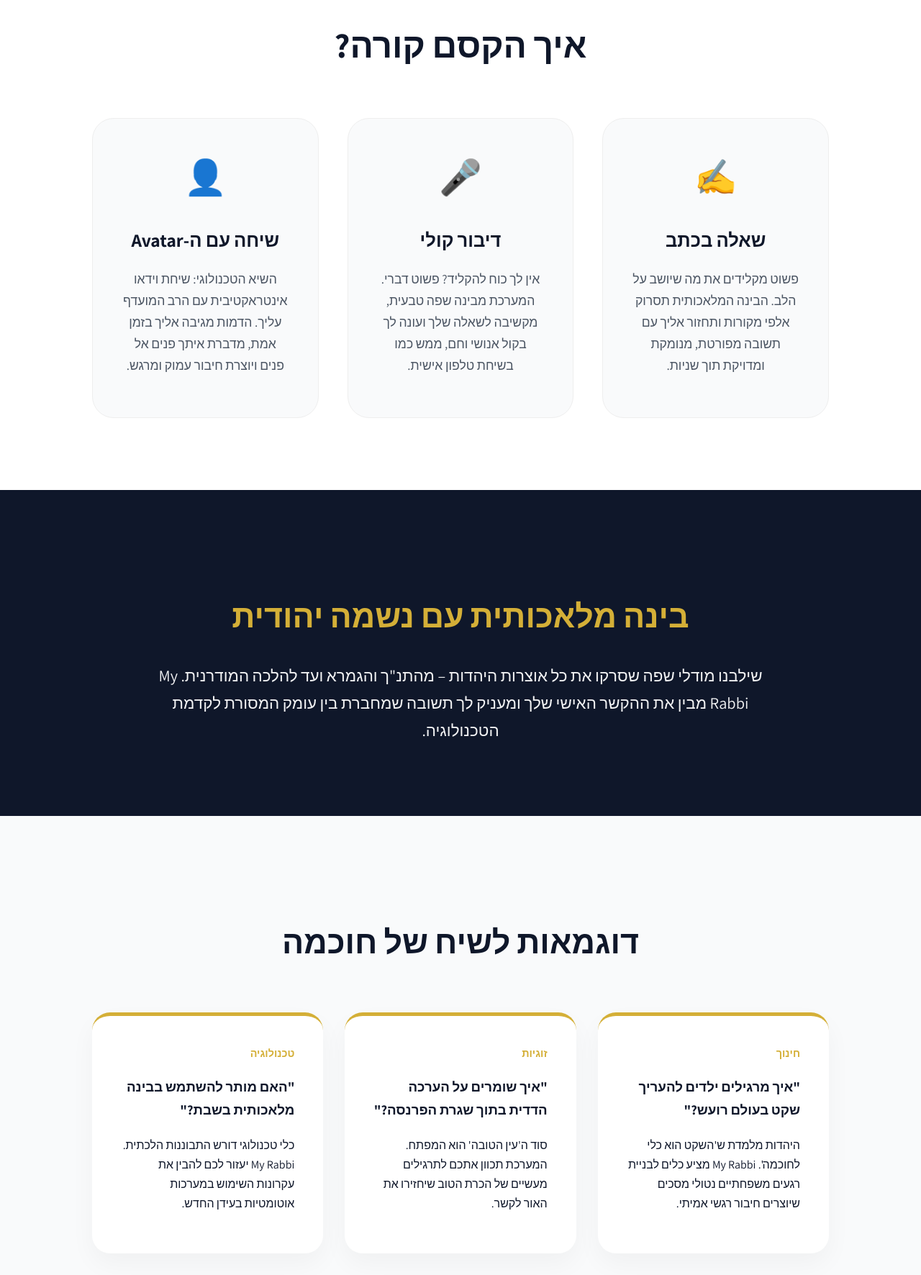
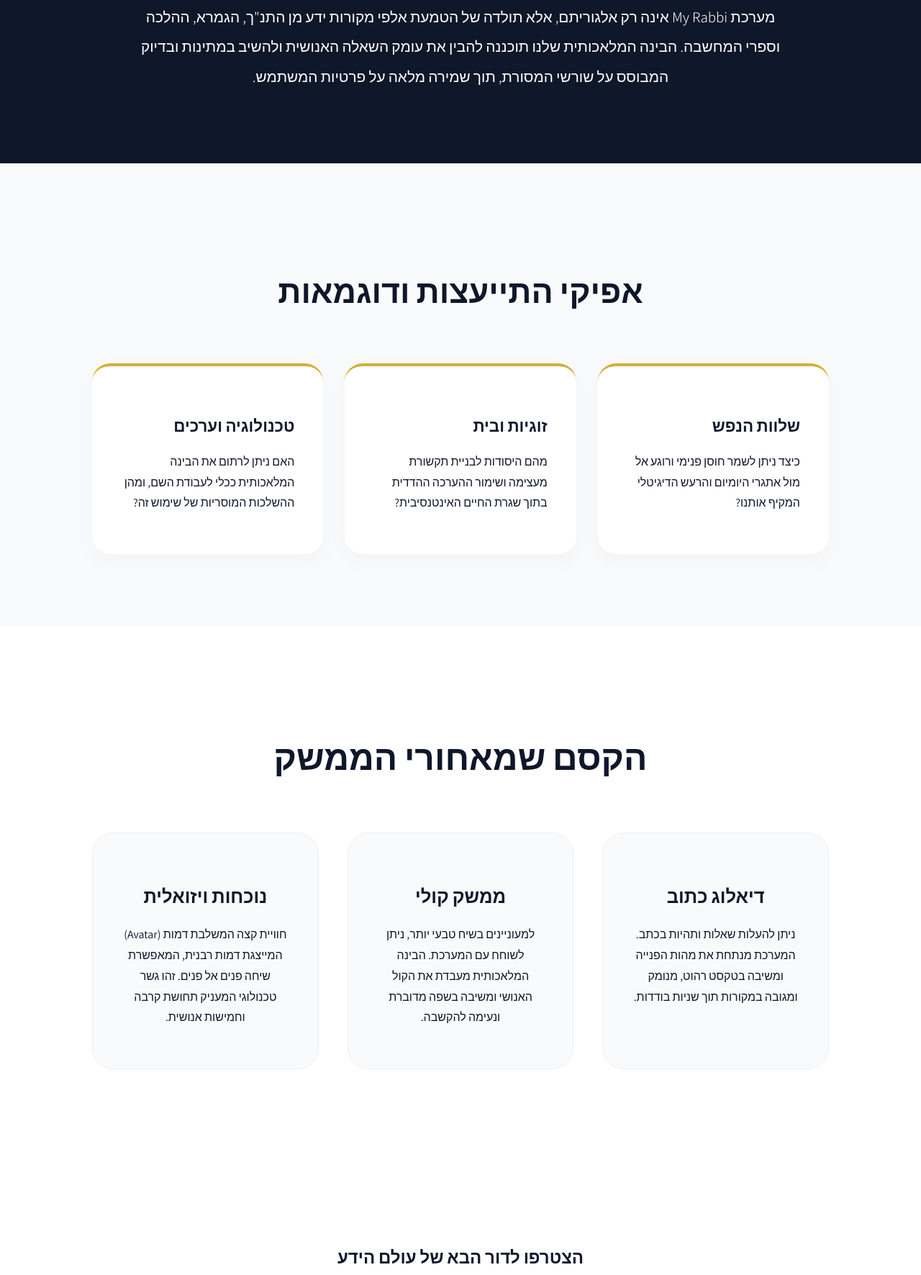
Before and after one commit to aginsberger-cpu/MY-RABBY, a plain HTML site: page index.html in a window 1280 px wide. Shown: the part 974-2746 px from the top of the page at 72% size. Drawn offline with Linux system fonts and the light colour scheme.

Commit message:
Update index.html

```diff
--- a/index.html
+++ b/index.html
@@ -3,7 +3,7 @@
 <head>
     <meta charset="UTF-8">
     <meta name="viewport" content="width=device-width, initial-scale=1.0">
-    <title>My Rabbi | בינה מלאכותית בלב יהודי</title>
+    <title>My Rabbi | חוכמת הדורות בבינה מלאכותית</title>
     <link href="https://fonts.googleapis.com/css2?family=Assistant:wght@300;400;700&display=swap" rel="stylesheet">
     <style>
         :root {
@@ -15,18 +15,15 @@
 
         body {
             font-family: 'Assistant', sans-serif;
-            margin: 0;
-            padding: 0;
+            margin: 0; padding: 0;
             background-color: white;
             color: var(--primary-blue);
-            line-height: 1.7;
+            line-height: 1.8;
         }
 
         header {
-            position: fixed;
-            top: 0; left: 0; right: 0;
-            height: 75px;
-            background: rgba(255, 255, 255, 0.98);
+            position: fixed; top: 0; left: 0; right: 0;
+            height: 75px; background: rgba(255, 255, 255, 0.98);
             backdrop-filter: blur(15px);
             display: flex; align-items: center; justify-content: space-between;
             padding: 0 10%; z-index: 1000;
@@ -41,62 +38,47 @@
             color: var(--accent-gold); font-weight: 700; font-size: 0.85rem;
             text-align: center; line-height: 1.1;
         }
-        .logo-text { font-weight: 700; font-size: 1.3rem; }
 
         .hero {
             display: flex; align-items: center; justify-content: space-between;
             padding: 180px 10% 100px;
             background: linear-gradient(135deg, #f8fafc 0%, #ffffff 100%);
-            min-height: 60vh;
         }
 
         .hero-text { flex: 1; padding-left: 60px; }
-        .hero-text .ai-badge { display: inline-block; background: var(--primary-blue); color: var(--accent-gold); padding: 6px 20px; border-radius: 50px; font-weight: 700; margin-bottom: 25px; font-size: 0.8rem; }
-        .hero-text h1 { font-size: 4rem; margin-bottom: 20px; font-weight: 700; line-height: 1.1; }
-        .hero-text p { font-size: 1.5rem; color: var(--text-gray); max-width: 600px; margin-bottom: 40px; }
+        .hero-text h1 { font-size: 3.8rem; margin-bottom: 20px; font-weight: 700; line-height: 1.2; }
+        .hero-text p { font-size: 1.4rem; color: var(--text-gray); max-width: 650px; }
 
         .hero-image img {
             width: 420px; border-radius: 50%; border: 12px solid white;
             box-shadow: 0 40px 80px rgba(0,0,0,0.12);
         }
 
-        /* איך זה עובד - הקסם הטכנולוגי */
-        .how-it-works { padding: 100px 10%; background: white; text-align: center; }
-        .how-it-works h2 { font-size: 3rem; margin-bottom: 60px; }
-        .methods-grid { display: grid; grid-template-columns: repeat(auto-fit, minmax(280px, 1fr)); gap: 40px; }
-        .method-card {
-            padding: 40px; border-radius: 30px; background: var(--light-bg);
-            transition: 0.3s; border: 1px solid #eee;
-        }
-        .method-card:hover { transform: translateY(-10px); background: white; box-shadow: 0 20px 40px rgba(0,0,0,0.05); border-color: var(--accent-gold); }
-        .method-icon { font-size: 3rem; margin-bottom: 20px; display: block; }
-        .method-card h3 { font-size: 1.6rem; color: var(--primary-blue); margin-bottom: 15px; }
-        .method-card p { color: var(--text-gray); font-size: 1.1rem; }
+        /* חלק 2: בינה מלאכותית עם נשמה */
+        .ai-soul { padding: 100px 15%; background: var(--primary-blue); color: white; text-align: center; }
+        .ai-soul h2 { color: var(--accent-gold); font-size: 2.8rem; margin-bottom: 25px; }
+        .ai-soul p { max-width: 900px; margin: 0 auto; font-size: 1.3rem; font-weight: 300; line-height: 2; }
 
-        .ai-feature { padding: 100px 15%; background: var(--primary-blue); color: white; text-align: center; }
-        .ai-feature h2 { color: var(--accent-gold); font-size: 2.8rem; margin-bottom: 25px; }
-        .ai-feature p { max-width: 900px; margin: 0 auto; font-size: 1.4rem; opacity: 0.95; }
-
+        /* חלק 3: בנק השאלות */
         .q-bank { padding: 100px 10%; background-color: var(--light-bg); }
         .q-bank h2 { text-align: center; font-size: 2.8rem; margin-bottom: 60px; }
         .q-grid { max-width: 1100px; margin: 0 auto; display: grid; grid-template-columns: repeat(auto-fit, minmax(320px, 1fr)); gap: 30px; }
-        .q-card {
-            background: white; padding: 40px; border-radius: 25px;
-            box-shadow: 0 15px 35px rgba(0,0,0,0.04); border-top: 5px solid var(--accent-gold);
-        }
-        .q-card .tag { color: var(--accent-gold); font-weight: 700; font-size: 0.9rem; margin-bottom: 15px; display: block; }
+        .q-card { background: white; padding: 40px; border-radius: 25px; box-shadow: 0 10px 30px rgba(0,0,0,0.03); border-top: 4px solid var(--accent-gold); }
+        .q-card h3 { font-size: 1.4rem; margin-bottom: 15px; color: var(--primary-blue); }
 
-        .cta { padding: 120px 10%; text-align: center; background: white; }
-        button {
-            padding: 22px 60px; background-color: var(--accent-gold); color: white; border: none;
-            border-radius: 60px; cursor: pointer; font-weight: 700; font-size: 1.25rem;
-            box-shadow: 0 10px 25px rgba(212, 175, 55, 0.3); transition: 0.3s;
-        }
+        /* חלק 4: הקסם - איך זה עובד */
+        .how-magic { padding: 100px 10%; background: white; text-align: center; }
+        .how-magic h2 { font-size: 3rem; margin-bottom: 60px; }
+        .steps-container { display: grid; grid-template-columns: repeat(auto-fit, minmax(280px, 1fr)); gap: 40px; }
+        .step { padding: 40px; border-radius: 30px; background: var(--light-bg); border: 1px solid #eee; }
+        .step h3 { font-size: 1.6rem; margin-bottom: 15px; color: var(--primary-blue); }
+
+        .cta { padding: 120px 10%; text-align: center; }
+        button { padding: 22px 60px; background-color: var(--accent-gold); color: white; border: none; border-radius: 60px; cursor: pointer; font-weight: 700; font-size: 1.25rem; }
 
         @media (max-width: 768px) {
             .hero { flex-direction: column-reverse; text-align: center; padding-top: 140px; }
             .hero-text { padding-left: 0; }
-            .hero-text h1 { font-size: 2.8rem; }
             .hero-image img { width: 300px; }
         }
     </style>
@@ -108,7 +90,7 @@
             <div class="logo-circle">MY<br>RABBI</div>
             <div class="logo-text">MY RABBI</div>
         </div>
-        <button style="padding: 10px 25px; font-size: 1rem;" onclick="document.getElementById('waitlist').scrollIntoView()">להרשמה</button>
+        <button style="padding: 10px 25px; font-size: 1rem;" onclick="document.getElementById('waitlist').scrollIntoView()">הצטרפות</button>
     </header>
 
     <section class="hero">
@@ -116,64 +98,56 @@
             <img src="rabbi_image.jpg" alt="My Rabbi">
         </div>
         <div class="hero-text">
-            <div class="ai-badge">FUTURE OF TRADITION</div>
-            <h1>התשובות שחיפשת.<br><span style="color: var(--accent-gold);">בכל דרך שתבחרי.</span></h1>
-            <p>המהפכה כבר כאן. My Rabbi רותם את טכנולוגיית ה-AI הכי מתקדמת בעולם כדי לתת לך מענה אישי, מהיר ומדויק – בטקסט, בקול או בשיחה פנים אל פנים.</p>
-            <button onclick="document.getElementById('how').scrollIntoView()">איך זה עובד?</button>
+            <h1>מענה תורני בשפה של המחר.</h1>
+            <p>ברוכים הבאים למרחב של חוכמה, שבו המקורות העתיקים פוגשים את קדמת הטכנולוגיה. שיח אישי, מעמיק ומכבד המונגש לכל אדם, בכל עת.</p>
         </div>
     </section>
 
-    <section class="how-it-works" id="how">
-        <h2>איך הקסם קורה?</h2>
-        <div class="methods-grid">
-            <div class="method-card">
-                <span class="method-icon">✍️</span>
-                <h3>שאלה בכתב</h3>
-                <p>פשוט מקלידים את מה שיושב על הלב. הבינה המלאכותית תסרוק אלפי מקורות ותחזור אליך עם תשובה מפורטת, מנומקת ומדויקת תוך שניות.</p>
+    <section class="ai-soul">
+        <h2>בינה מלאכותית עם נשמה יהודית</h2>
+        <p>מערכת My Rabbi אינה רק אלגוריתם, אלא תולדה של הטמעת אלפי מקורות ידע מן התנ"ך, הגמרא, ההלכה וספרי המחשבה. הבינה המלאכותית שלנו תוכננה להבין את עומק השאלה האנושית ולהשיב במתינות ובדיוק המבוסס על שורשי המסורת, תוך שמירה מלאה על פרטיות המשתמש.</p>
+    </section>
+
+    <section class="q-bank">
+        <h2>אפיקי התייעצות ודוגמאות</h2>
+        <div class="q-grid">
+            <div class="q-card">
+                <h3>שלוות הנפש</h3>
+                <p>כיצד ניתן לשמר חוסן פנימי ורוגע אל מול אתגרי היומיום והרעש הדיגיטלי המקיף אותנו?</p>
             </div>
-            <div class="method-card">
-                <span class="method-icon">🎤</span>
-                <h3>דיבור קולי</h3>
-                <p>אין לך כוח להקליד? פשוט דברי. המערכת מבינה שפה טבעית, מקשיבה לשאלה שלך ועונה לך בקול אנושי וחם, ממש כמו בשיחת טלפון אישית.</p>
+            <div class="q-card">
+                <h3>זוגיות ובית</h3>
+                <p>מהם היסודות לבניית תקשורת מעצימה ושימור ההערכה ההדדית בתוך שגרת החיים האינטנסיבית?</p>
             </div>
-            <div class="method-card">
-                <span class="method-icon">👤</span>
-                <h3>שיחה עם ה-Avatar</h3>
-                <p>השיא הטכנולוגי: שיחת וידאו אינטראקטיבית עם הרב המועדף עליך. הדמות מגיבה אליך בזמן אמת, מדברת איתך פנים אל פנים ויוצרת חיבור עמוק ומרגש.</p>
+            <div class="q-card">
+                <h3>טכנולוגיה וערכים</h3>
+                <p>האם ניתן לרתום את הבינה המלאכותית ככלי לעבודת השם, ומהן ההשלכות המוסריות של שימוש זה?</p>
             </div>
         </div>
     </section>
 
-    <section class="ai-feature">
-        <h2>בינה מלאכותית עם נשמה יהודית</h2>
-        <p>שילבנו מודלי שפה שסרקו את כל אוצרות היהדות – מהתנ"ך והגמרא ועד להלכה המודרנית. My Rabbi מבין את ההקשר האישי שלך ומעניק לך תשובה שמחברת בין עומק המסורת לקדמת הטכנולוגיה.</p>
-    </section>
-
-    <section class="q-bank">
-        <h2>דוגמאות לשיח של חוכמה</h2>
-        <div class="q-grid">
-            <div class="q-card">
-                <span class="tag">חינוך</span>
-                <h3>"איך מרגילים ילדים להעריך שקט בעולם רועש?"</h3>
-                <p>היהדות מלמדת ש'השקט הוא כלי לחוכמה'. My Rabbi מציע כלים לבניית רגעים משפחתיים נטולי מסכים שיוצרים חיבור רגשי אמיתי.</p>
+    <section class="how-magic">
+        <h2>הקסם שמאחורי הממשק</h2>
+        <div class="steps-container">
+            <div class="step">
+                <h3>דיאלוג כתוב</h3>
+                <p>ניתן להעלות שאלות ותהיות בכתב. המערכת מנתחת את מהות הפנייה ומשיבה בטקסט רהוט, מנומק ומגובה במקורות תוך שניות בודדות.</p>
             </div>
-            <div class="q-card">
-                <span class="tag">זוגיות</span>
-                <h3>"איך שומרים על הערכה הדדית בתוך שגרת הפרנסה?"</h3>
-                <p>סוד ה'עין הטובה' הוא המפתח. המערכת תכוון אתכם לתרגילים מעשיים של הכרת הטוב שיחזירו את האור לקשר.</p>
+            <div class="step">
+                <h3>ממשק קולי</h3>
+                <p>למעוניינים בשיח טבעי יותר, ניתן לשוחח עם המערכת. הבינה המלאכותית מעבדת את הקול האנושי ומשיבה בשפה מדוברת ונעימה להקשבה.</p>
             </div>
-            <div class="q-card">
-                <span class="tag">טכנולוגיה</span>
-                <h3>"האם מותר להשתמש בבינה מלאכותית בשבת?"</h3>
-                <p>כלי טכנולוגי דורש התבוננות הלכתית. My Rabbi יעזור לכם להבין את עקרונות השימוש במערכות אוטומטיות בעידן החדש.</p>
+            <div class="step">
+                <h3>נוכחות ויזואלית</h3>
+                <p>חוויית קצה המשלבת דמות (Avatar) המייצגת דמות רבנית, המאפשרת שיחה פנים אל פנים. זהו גשר טכנולוגי המעניק תחושת קרבה וחמישות אנושית.</p>
             </div>
         </div>
     </section>
 
     <section class="cta" id="waitlist">
-        <h2>העתיד של עולם התורה כבר כאן</h2>
-        <p style="color: var(--text-gray); font-size: 1.3rem; margin-bottom: 40px;">הצטרפו לאלפי אנשים שכבר מחכים לשיחה הבאה שלהם. אל תישארו מאחור.</p>
-        <button>אני רוצה להצטרף לרשימת ההמתנה</button>
+        <h2>הצטרפו לדור הבא של עולם הידע</h2>
+        <p style="color: var(--text-gray); margin-bottom: 40px;">היו בין הראשונים להתנסות בחוויית My Rabbi.</p>
+        <button>הרשמה לרשימת ההמתנה</button>
     </section>
 
 </body>
```
